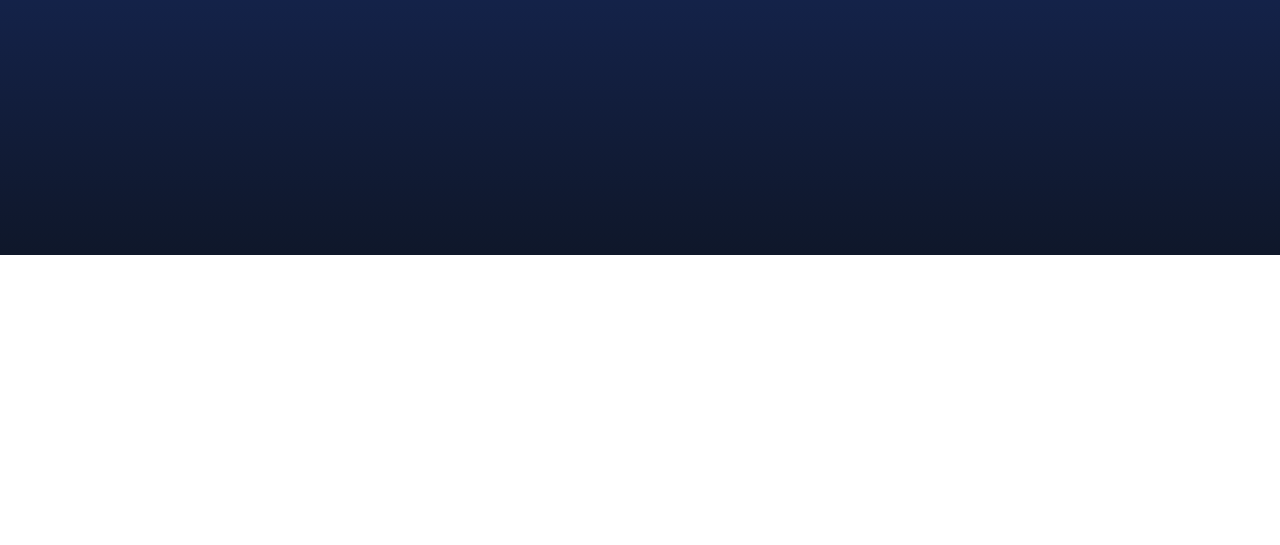
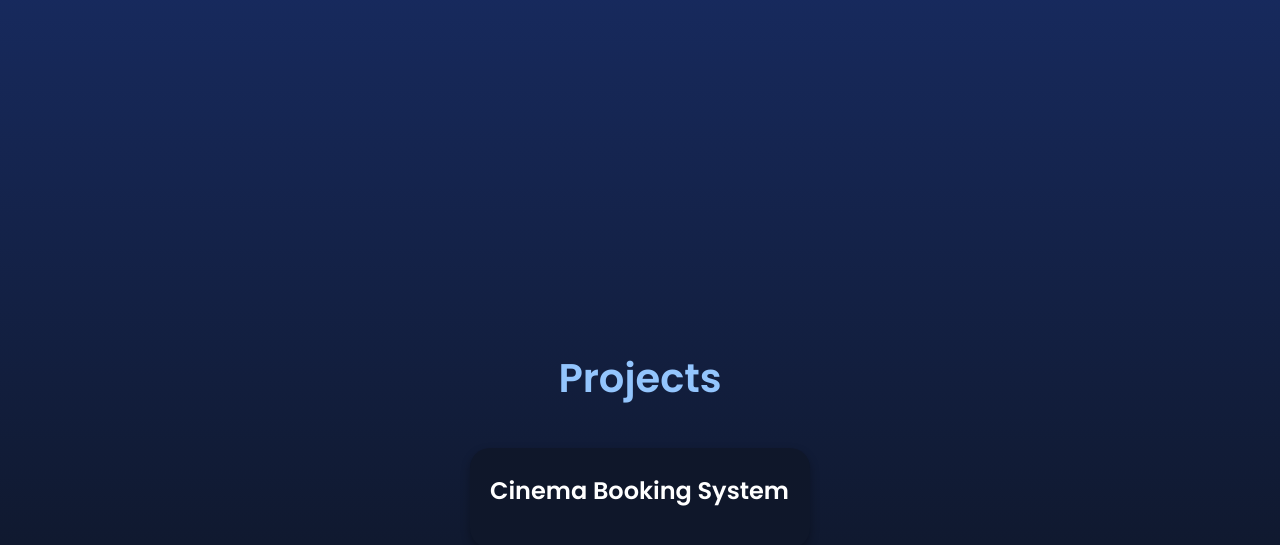
Before and after one commit to Zhang-Charlie/Zhang-Charlie.github.io, a plain HTML site: page index.html in a window 1280 px wide. Shown: the part 545-1090 px from the top of the page. Before the commit the page ends 800 px from the top, so only its background shows below. Drawn offline with Linux system fonts and the light colour scheme.

Commit message:
Added in project cards and formatted them

```diff
--- a/index.html
+++ b/index.html
@@ -1,7 +1,6 @@
 <!-- Author - Charlie Zhang :) -->
 
 <!DOCTYPE html>
-
 <html lang="en">
 
 <head>
@@ -10,7 +9,7 @@
     <meta name="viewport" content="width=device-width, initial-scale=1.0">
     <title>Charlie Zhang | CS Student</title>
 
-    <!-- For the Poppins font from google -->
+    <!-- For the Poppins font from Google -->
     <link href="https://fonts.googleapis.com/css2?family=Poppins:wght@300;400;600&display=swap" rel="stylesheet">
     <link rel="stylesheet" href="style.css">
 </head>
@@ -25,6 +24,21 @@
         </div>
     </section>
 
+    <!-- Projects -->
+     <!-- maybe put in diff file -->
+     <section class="projects">
+        <h2>Projects</h2>
+        <div class="projects-container">
+
+            <div class="project-card">
+                <div class="project-info">
+                    <h3 class="project-title">Cinema Booking System</h3>
+                </div>
+            </div>
+
+        </div>
+    </section>
+
 
 </body>
 </html>
--- a/style.css
+++ b/style.css
@@ -39,8 +39,65 @@ body {
     color: #c5d8f0;
 }
 
+
+
+/* projects */
+.projects {
+    padding: 60px 20px;
+    text-align: center;
+}
+
+/* Title for project*/
+.projects h2 {
+    font-size: 2.5rem;
+    color: #93c5fd;
+    margin-bottom: 40px;
+}
+
+/* Container for Project Cards */
+.projects-container {
+    display: flex;
+    justify-content: center;
+    gap: 20px;
+    flex-wrap: wrap;
+    /* for small screens */
+}
+
+/* Individual Project Card */
+.project-card {
+    background-color: #0f172a;
+    border-radius: 20px;
+    width: 300px;
+    padding: 20px;
+    box-shadow: 0 4px 10px rgba(0, 0, 0, 0.3); /* sublte shadow for depth */
+    display: flex;
+    flex-direction: column;
+    align-items: flex-start;
+    position: relative;
+}
+
+/* title */
+.project-info {
+    margin-bottom: 20px;
+}
+
+
+.project-title {
+    font-size: 1.5rem;
+    margin: 5px 0 0 0;
+    color: #ffffff;
+}
+
 /* For responsive design */
 @media (max-width: 768px) {
+    .projects-container {
+        flex-direction: column;
+        align-items: center;
+    }
+    .project-card {
+        width: 80%;
+        margin-bottom: 20px;
+    }
     .intro-text h1 {
         font-size: 2.5rem;
     }
```
